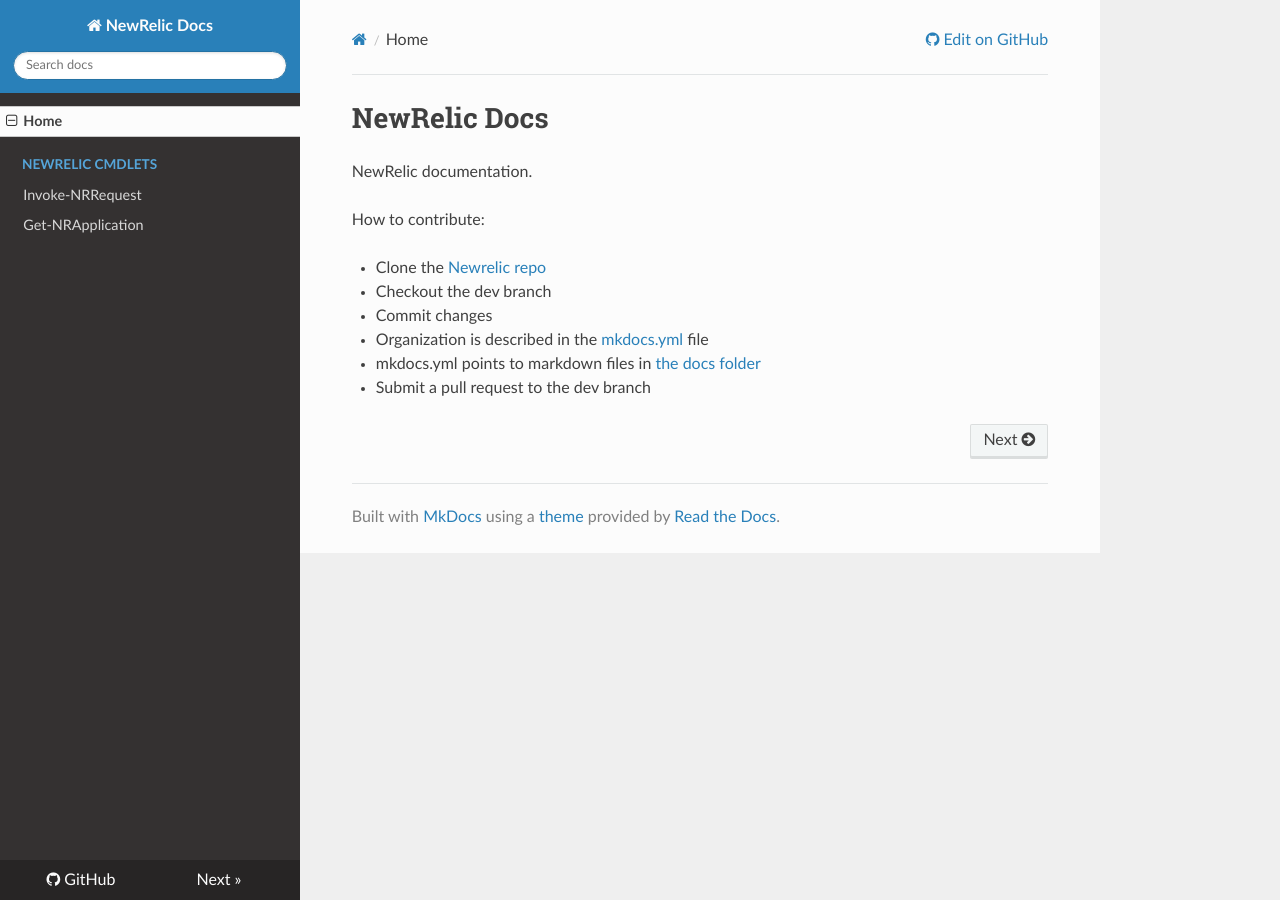
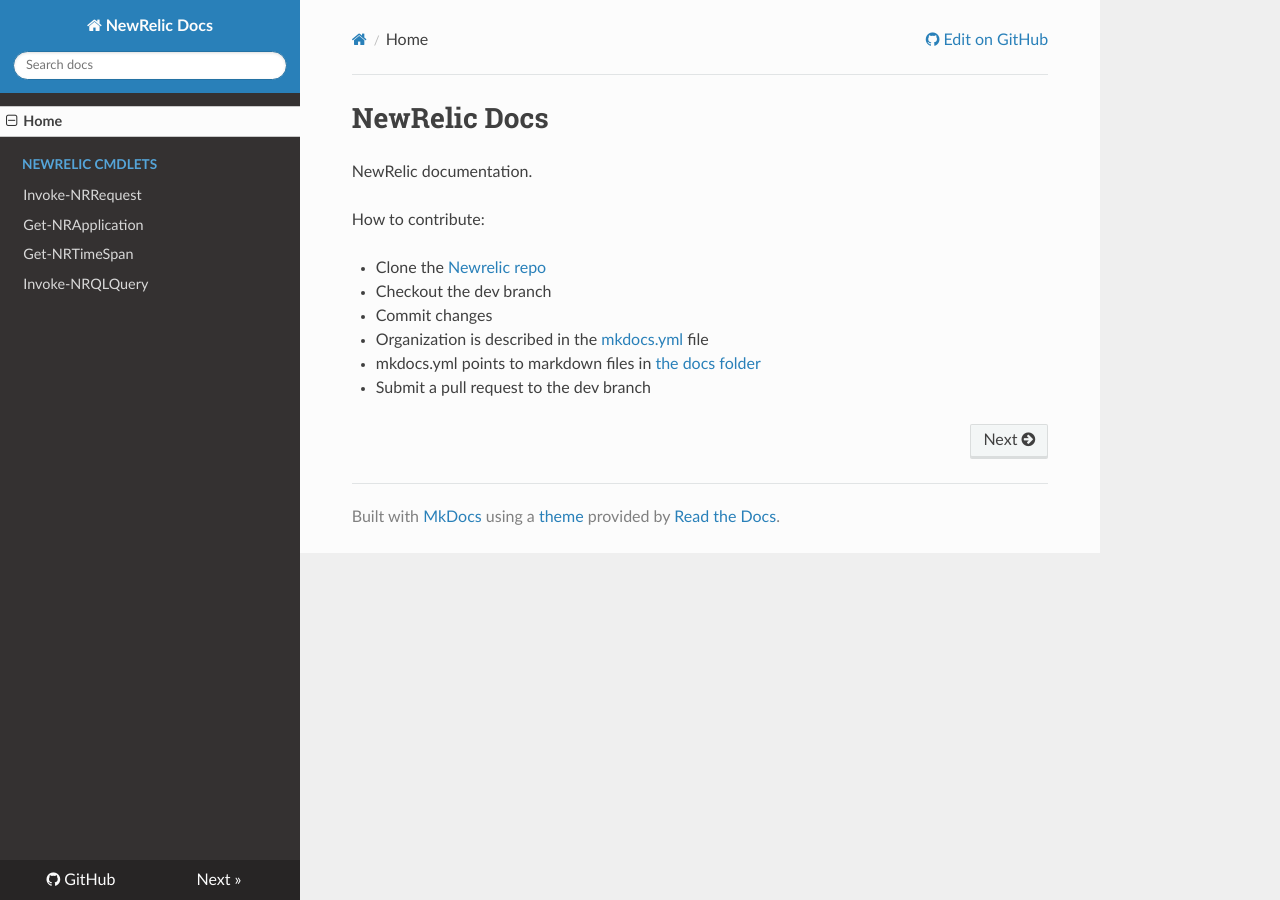
Before and after one commit to jonkyops/NewRelic, an MkDocs documentation site: the page built from docs/index.md, in a window 1280 px wide. Built offline with MkDocs 1.6.1, drawn with Linux system fonts in a browser that asks for light colours; nearby versions of some CDN libraries; old or Windows-style settings are respelled for this version of MkDocs.

Commit message:
Added Invoke-NRQLQuery, Get-NRTimeSpan, and Format-NRDate

```diff
--- a/mkdocs.yml
+++ b/mkdocs.yml
@@ -6,3 +6,5 @@ pages:
   - NewRelic Cmdlets:
     - Invoke-NRRequest: Invoke-NRRequest.md
     - Get-NRApplication: Get-NRApplication.md
+    - Get-NRTimeSpan: Get-NRTimeSpan.md
+    - Invoke-NRQLQuery: Invoke-NRQLQuery.md
```
Also changed, not shown: 6 other files.
